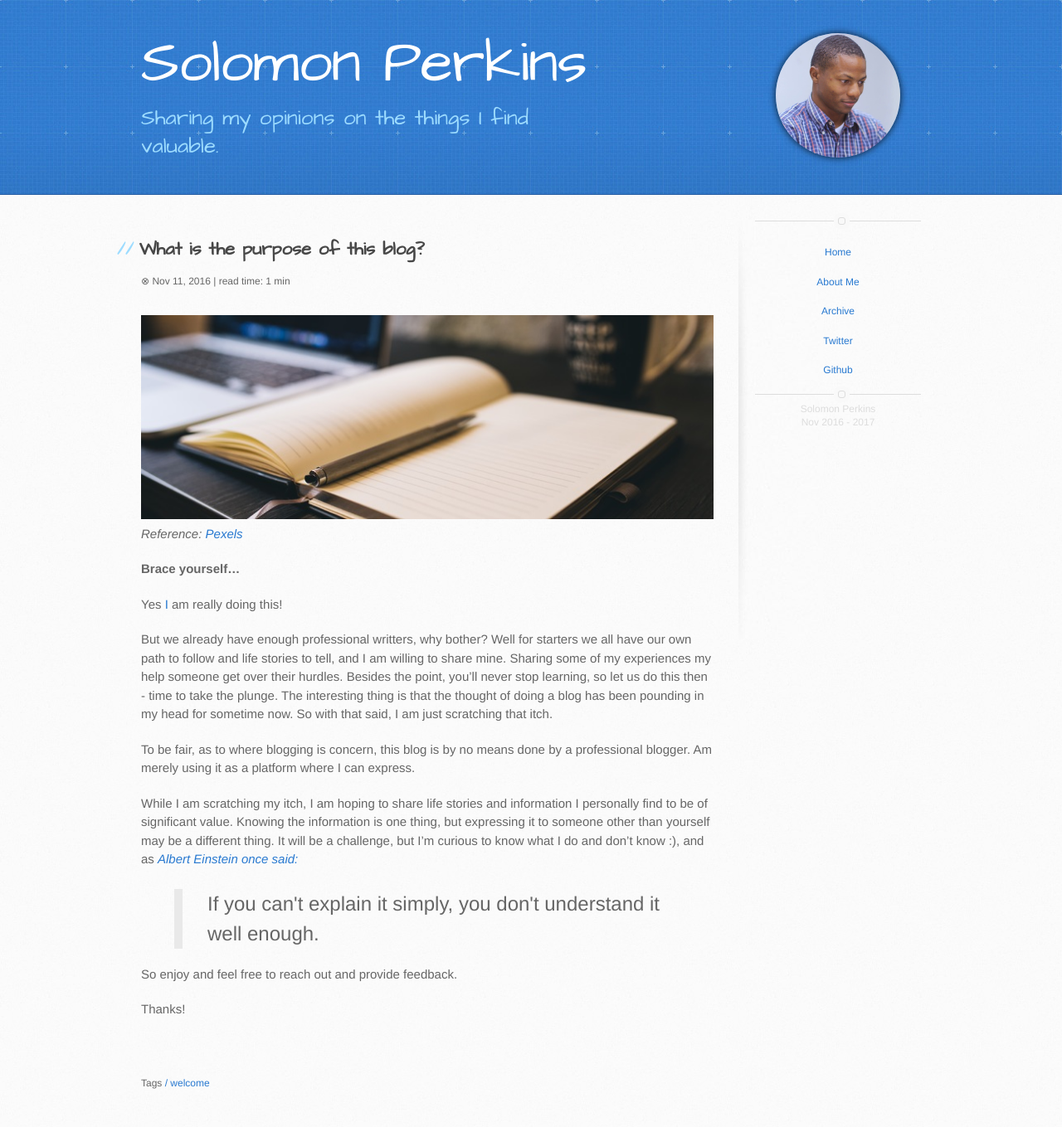
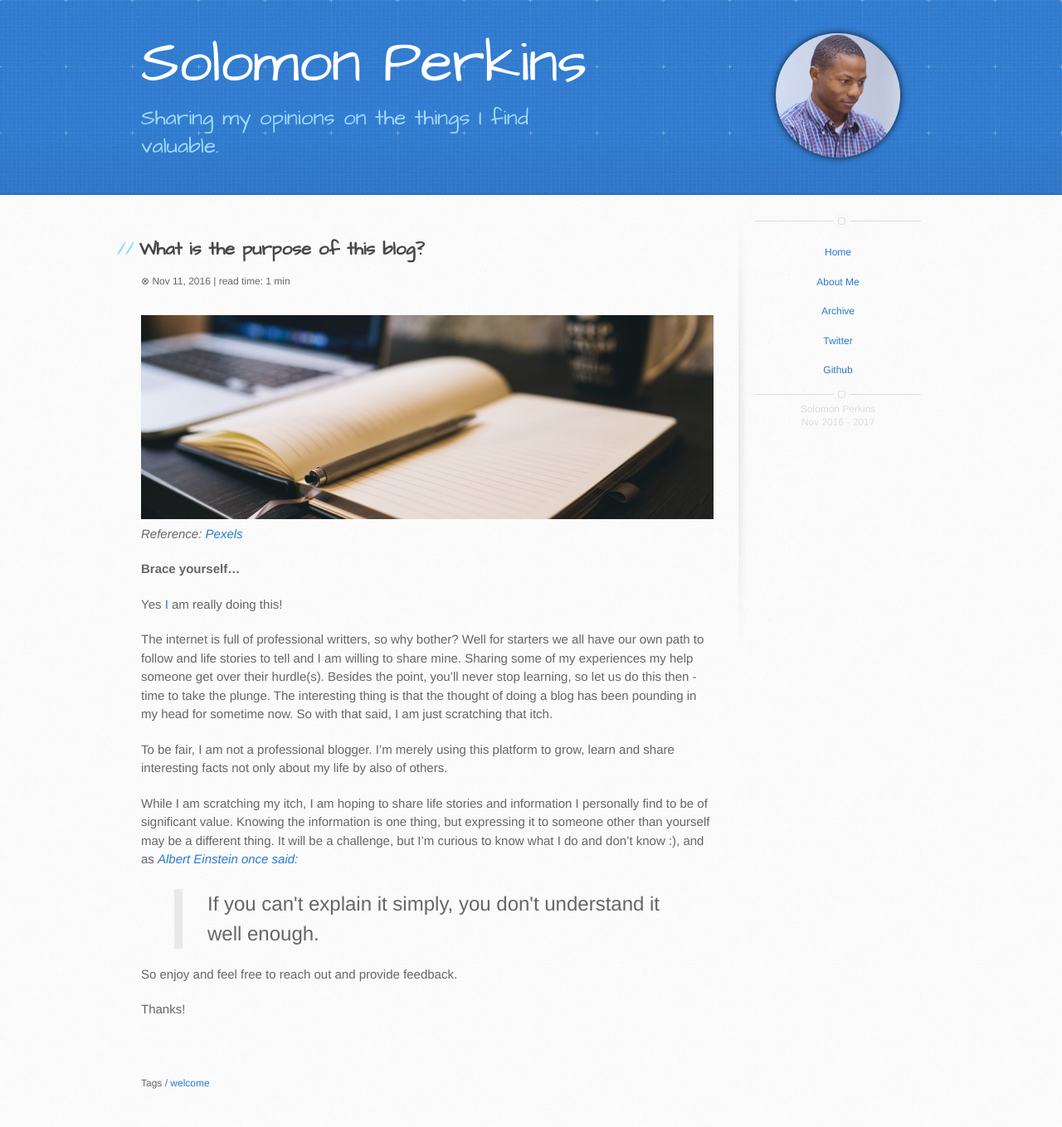
Before and after one commit to SolomonPerkins/solomonperkins.github.io, a Jekyll site: the page built from _posts/2016-11-20-what-is-the-purpose-of-this-blog.md, in a window 1280 px wide. Shown: the whole page at 83% size. Built offline with Jekyll 4.4.1, drawn with Linux system fonts in a browser that asks for light colours.

Commit message:
fix grammar

```diff
--- a/_posts/2016-11-20-what-is-the-purpose-of-this-blog.md
+++ b/_posts/2016-11-20-what-is-the-purpose-of-this-blog.md
@@ -16,9 +16,9 @@ introduction: Yes I am really doing this! <br/><br/> But we already have enough
 
 Yes [I](/about) am really doing this!
 
-But we already have enough professional writters, why bother? Well for starters we all have our own path to follow and life stories to tell, and I am willing to share mine. Sharing some of my experiences my help someone get over their hurdles. Besides the point, you'll never stop learning, so let us do this then - time to take the plunge. The interesting thing is that the thought of doing a blog has been pounding in my head for sometime now. So with that said, I am just scratching that itch.
+The internet is full of professional writters, so why bother? Well for starters we all have our own path to follow and life stories to tell and I am willing to share mine. Sharing some of my experiences my help someone get over their hurdle(s). Besides the point, you'll never stop learning, so let us do this then - time to take the plunge. The interesting thing is that the thought of doing a blog has been pounding in my head for sometime now. So with that said, I am just scratching that itch.
 
-To be fair, as to where blogging is concern, this blog is by no means done by a professional blogger. Am merely using it as a platform where I can express.
+To be fair, I am not a professional blogger. I'm merely using this platform to grow, learn and share interesting facts not only about my life by also of others.
 
 While I am scratching my itch, I am hoping to share life stories and information I personally find to be of significant value. Knowing the information is one thing, but expressing it to someone other than yourself may be a different thing. It will be a challenge, but I'm curious to know what I do and don't know :), and as *[Albert Einstein once said:](https://www.brainyquote.com/quotes/quotes/a/alberteins383803.html)*
 
```
